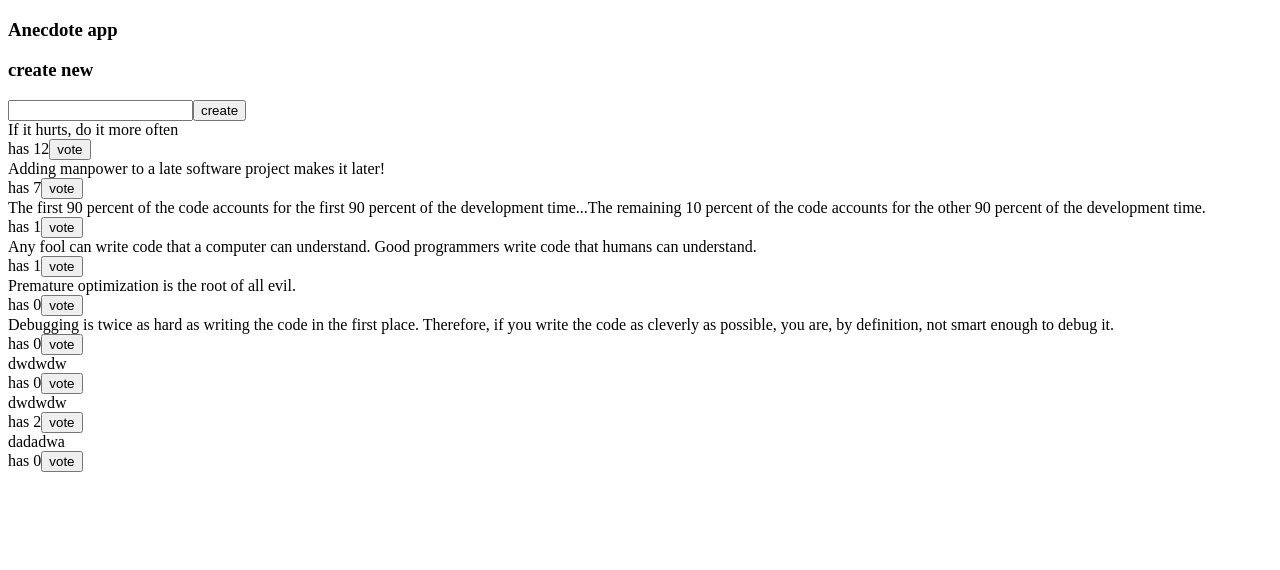
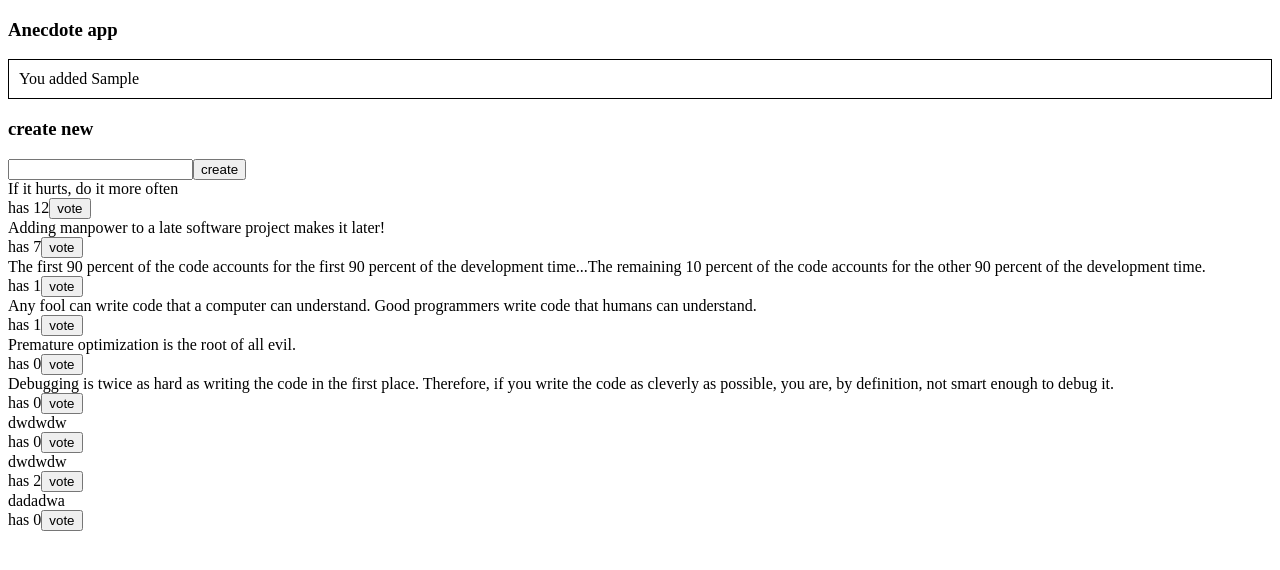
Before and after one commit to Glunomes/fullstackopen-part6, a React (Vite) app in the folder query-anecdotes/: page / in a window 1280 px wide. Both pictures are taken after typing "Sample" into the empty fields and a click on the button "create". Shown: the top 570 px of the page. Built offline with nearby package versions, Linux system fonts and the light colour scheme; no server answers; data requests are answered from the project's data file.

Commit message:
query anecdotes step 5

```diff
--- a/query-anecdotes/src/App.jsx
+++ b/query-anecdotes/src/App.jsx
@@ -1,12 +1,15 @@
 import AnecdoteForm from './components/AnecdoteForm'
 import Notification from './components/Notification'
 import { useAnecdotes } from './hooks/useAnecdotes'
+import useNotification from './hooks/useNotification'
 
 const App = () => {
   const { anecdotes, isPending, isError, addAnecdote, updateVote } = useAnecdotes()
+  const {setNotification} = useNotification()
 
   const handleVote = (anecdote) => {
     updateVote(anecdote)
+    setNotification(`anecdote ${anecdote.content} voted`)
   }
 
   if(isPending) {
--- a/query-anecdotes/src/components/AnecdoteForm.jsx
+++ b/query-anecdotes/src/components/AnecdoteForm.jsx
@@ -1,10 +1,15 @@
+import useNotification from "../hooks/useNotification"
+
 const AnecdoteForm = ({ addAnecdote }) => {
+
+  const {setNotification} = useNotification()
 
   const onCreate = (event) => {
     event.preventDefault()
     const content = event.target.anecdote.value
     event.target.reset()
     addAnecdote(content)
+    setNotification(`You added ${content}`)
   }
 
   return (
--- a/query-anecdotes/src/components/Notification.jsx
+++ b/query-anecdotes/src/components/Notification.jsx
@@ -1,3 +1,6 @@
+import { useEffect } from "react"
+import useNotification from "../hooks/useNotification"
+
 const Notification = () => {
   const style = {
     border: "solid",
@@ -6,9 +9,25 @@ const Notification = () => {
     marginBottom: 5,
   }
 
-  if (true) return null
+  const {notification, setNotification} = useNotification()
 
-  return <div data-testid="notification" style={style}></div>
+  useEffect(() => {
+    if(!notification) return
+
+    const timer = setTimeout(() => {
+      setNotification(null)
+    }, 5000)
+
+    return () => clearTimeout(timer)
+  }, [notification, setNotification])
+
+  if (!notification) return null
+
+  return (
+  <div data-testid="notification" style={style}>
+    {notification}
+  </div>
+  )
 }
 
 export default Notification
--- /dev/null
+++ b/query-anecdotes/src/components/NotificationContext.jsx
@@ -0,0 +1,14 @@
+import { createContext, useState } from "react";
+
+const NotificationContext = createContext()
+export default NotificationContext
+
+export const NotificationContextProvider = (props) => {
+  const [notification, setNotification] =  useState('')
+
+  return (
+    <NotificationContext.Provider value={{notification, setNotification}}>
+      {props.children}
+    </NotificationContext.Provider>
+  )
+}
--- /dev/null
+++ b/query-anecdotes/src/hooks/useNotification.jsx
@@ -0,0 +1,6 @@
+import { useContext } from "react";
+import NotificationContext from "../components/NotificationContext";
+
+const useNotification = () => useContext(NotificationContext)
+
+export default useNotification
--- a/query-anecdotes/src/main.jsx
+++ b/query-anecdotes/src/main.jsx
@@ -2,11 +2,14 @@ import { createRoot } from 'react-dom/client'
 import { QueryClient, QueryClientProvider } from '@tanstack/react-query'
 
 import App from './App.jsx'
+import { NotificationContextProvider } from './components/NotificationContext.jsx'
 
 const queryClient = new QueryClient()
 
 createRoot(document.getElementById('root')).render(
   <QueryClientProvider client={queryClient}>
-    <App />
+    <NotificationContextProvider>
+      <App />
+    </NotificationContextProvider>
   </QueryClientProvider>
 )
```
Also changed, not shown: 1 other file (tests, documents, lock files or other folders).
